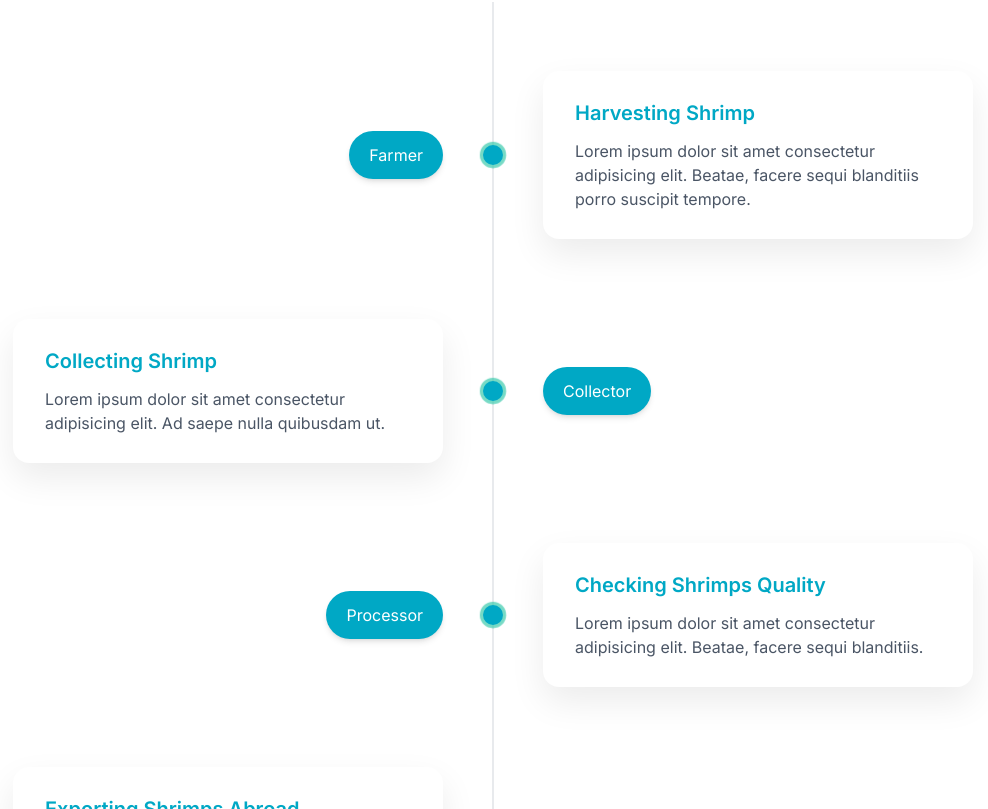
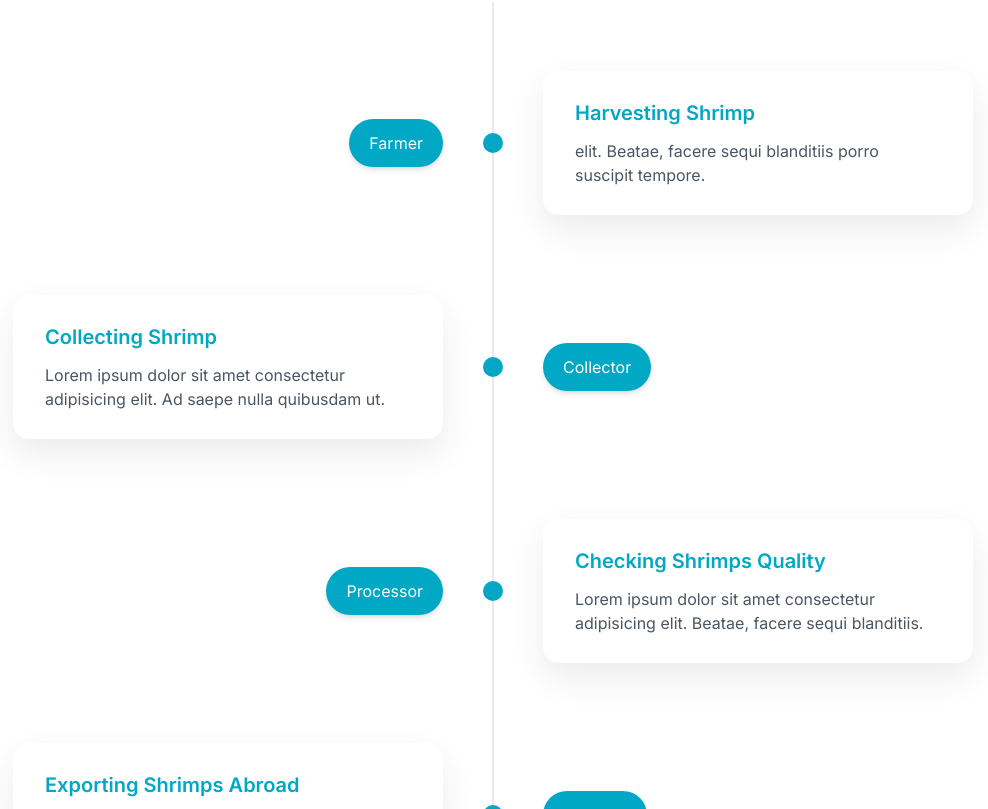
Before and after one commit to Leficullen/starterup-fe, a Next.js app: page / in a window 1280 px wide. Shown: the part 1711-2520 px from the top of the page, without its empty margins (147-1135 px from the left). Built offline with nearby package versions, Linux system fonts and the light colour scheme.

Commit message:
yahahah skibidi

```diff
--- a/app/page.tsx
+++ b/app/page.tsx
@@ -18,7 +18,7 @@ export default function Home() {
       role: "Farmer",
       title: "Harvesting Shrimp",
       description:
-        "Lorem ipsum dolor sit amet consectetur adipisicing elit. Beatae, facere sequi blanditiis porro suscipit tempore.",
+        " elit. Beatae, facere sequi blanditiis porro suscipit tempore.",
     },
     {
       role: "Collector",
```
